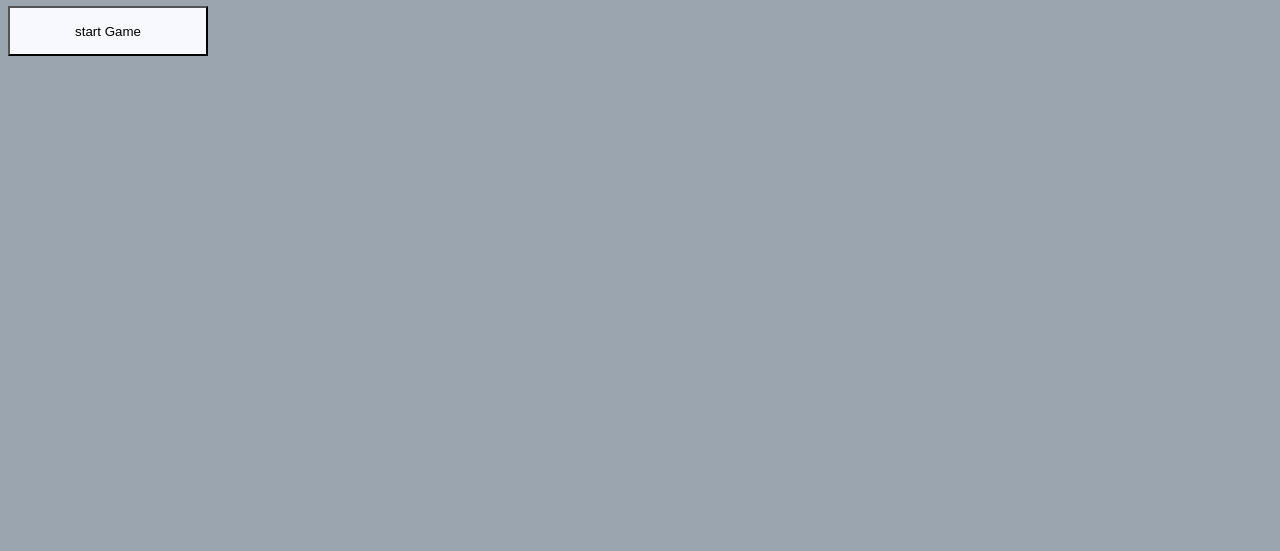
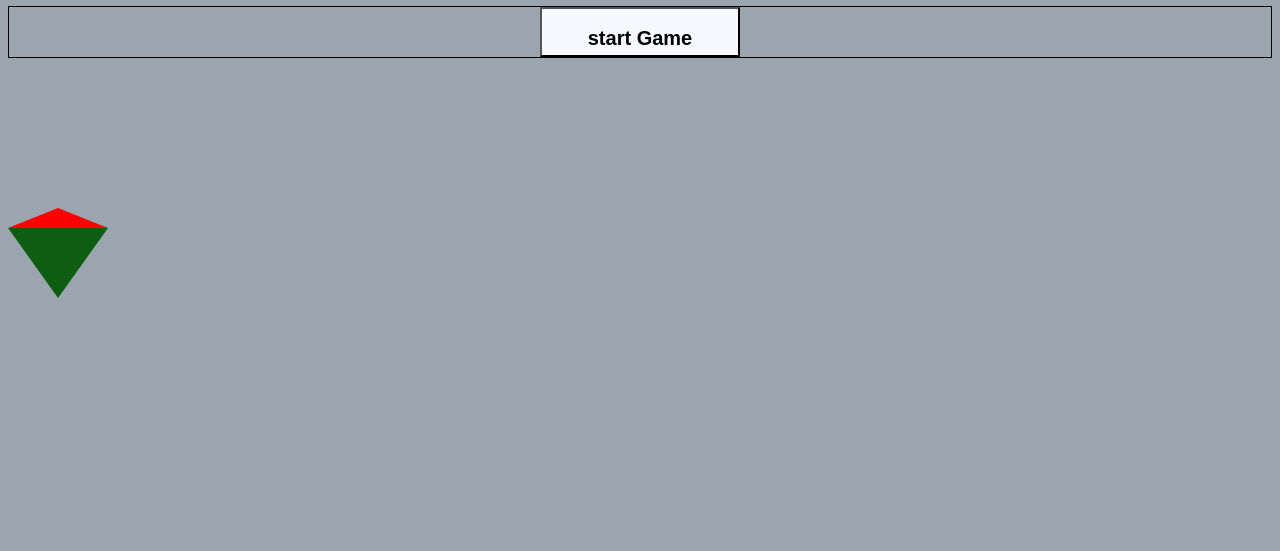
Before and after one commit to Daddygofer/BSBl-Game, a plain HTML site: page Index.html in a window 1280 px wide. Shown: the part 249-800 px from the top of the page. Drawn offline with Linux system fonts and the light colour scheme.

Commit message:
Update Index.html

```diff
--- a/Index.html
+++ b/Index.html
@@ -10,13 +10,40 @@
             background-color: rgb(154, 165, 175);
             color: black;
         }
-        #startgame {
+        .button-center{
             background-color: ghostwhite;
-            text-align: center;
+            align-items: center;
             width: 200px;
             height: 50px;
             font-size: 18 px;
         }
+        h1 {
+            text-align: center;
+        }
+       .center {
+           align-items: center;
+       }
+
+    #diamond-shield {
+      width: 0;
+      height: 0;
+      border: 50px solid transparent;
+      border-bottom: 20px solid red;
+      position: relative;
+      top: 100px;
+      align-items: center;
+    }
+    #diamond-shield:after {
+      content: '';
+      position: absolute;
+      left: -50px;
+      top: 20px;
+      width: 0;
+      height: 0;
+      border: 50px solid transparent;
+      border-top: 70px solid rgb(13, 94, 17);
+    }
+
     </style>
 <body>
 <!--number values of game-->
@@ -26,10 +53,13 @@
     <h1 id="run"></h1>
 
 <!--start Button-->
-    <button onclick="startgame()" id="startgame" type="button">
-       <p id="button-text">start Game</p>
+<div  style="text-align: center; border: 1px solid">
+
+    <button class="button-center" onclick="startgame()" id="startgame" type="button">
+       <h2 id="button-text">start Game</h2>
     </button>
-
+   </div>
+   <div class="center" id="diamond-shield"></div>
 </body>
  <script src="Main.js"></script>
 </html>
```
